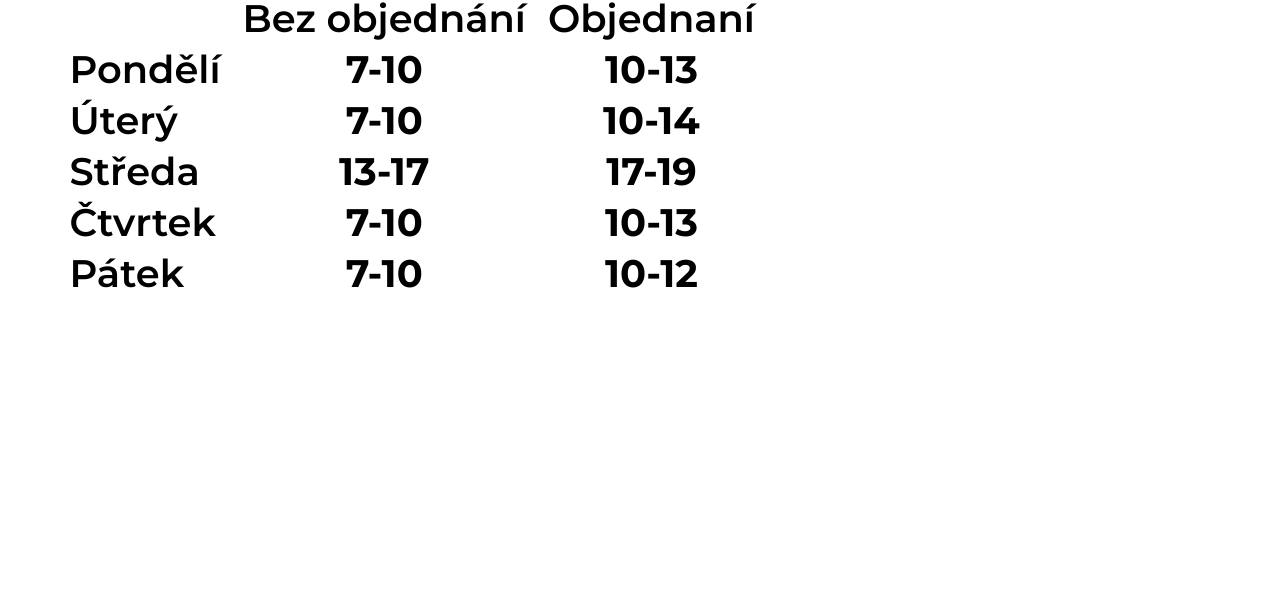
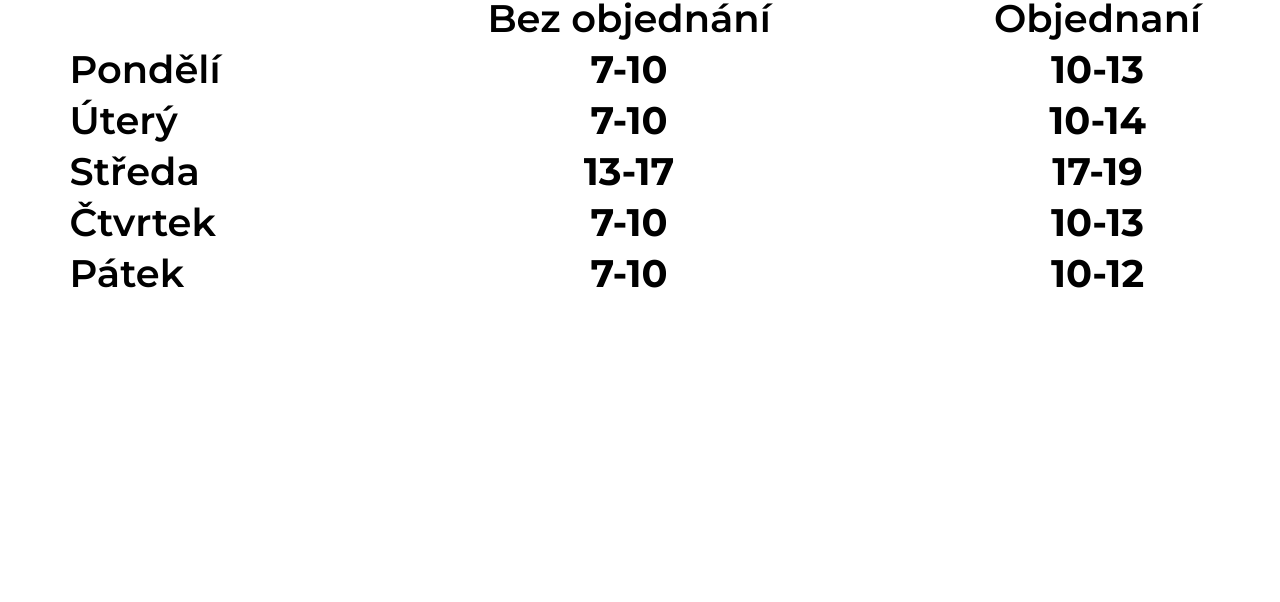
Before and after one commit to peskaf/peskaf.github.io, a plain HTML site: page index.html in a window 1280 px wide. Shown: the part 198-800 px from the top of the page. Drawn offline with Linux system fonts and the light colour scheme.

Commit message:
Local commit

```diff
--- a/css/main.css
+++ b/css/main.css
@@ -109,9 +109,13 @@ nav li a:hover  {
     font-weight: 600;
 }
 
+.not-days {
+    text-align: center;
+}
+
 table {
     margin-left: 1em;
-    width: auto;
+    width: 100%;
     height: auto;
     font-size: 3vw;
 }
--- a/index.html
+++ b/index.html
@@ -42,8 +42,8 @@
             <table>
                 <tr>
                     <th></th>
-                    <th class="not-hours">Bez objednání</th>
-                    <th class="not-hours">Objednaní</th>
+                    <th class="not-hours not-days">Bez objednání</th>
+                    <th class="not-hours not-days">Objednaní</th>
                 </tr>
                 <tr>
                     <th class="not-hours">Pondělí</th>
```
